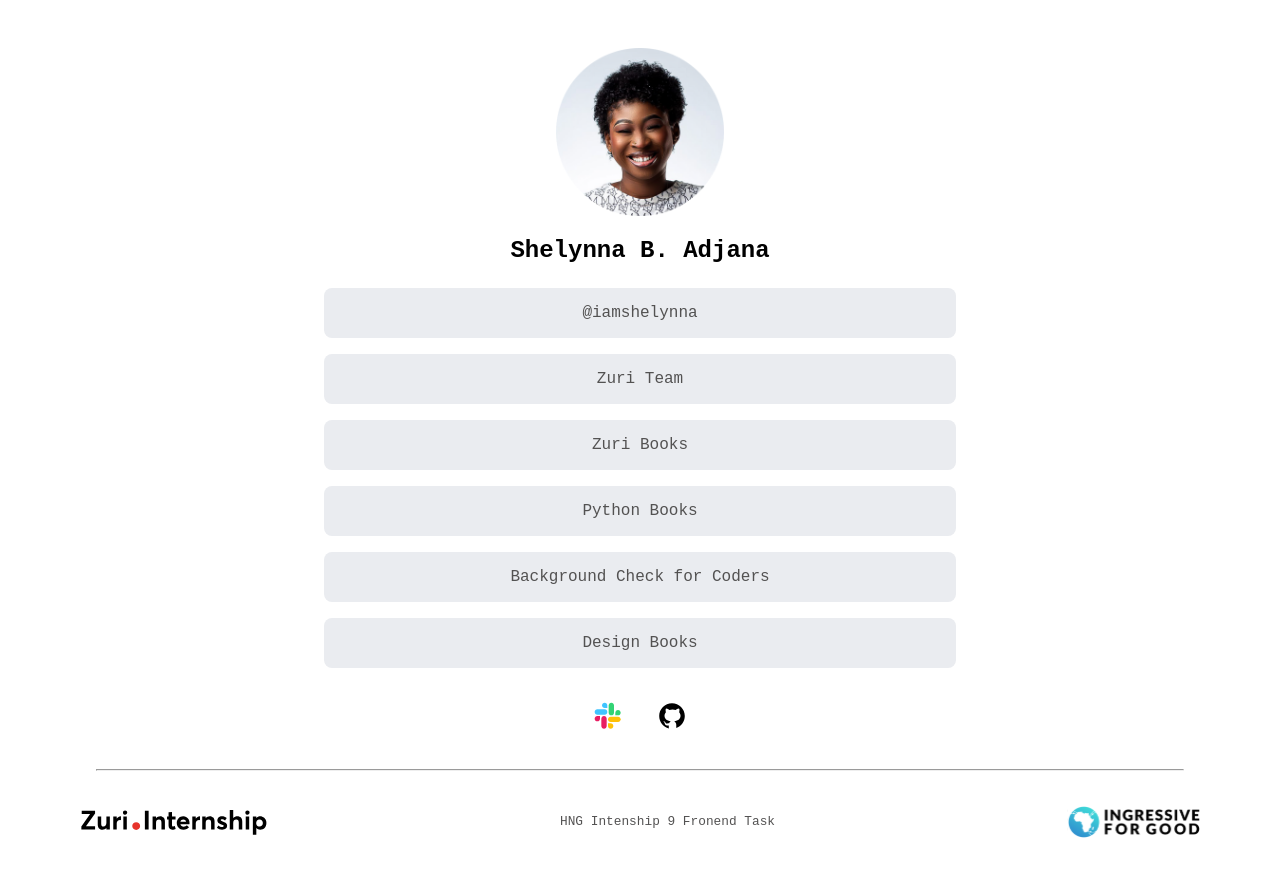
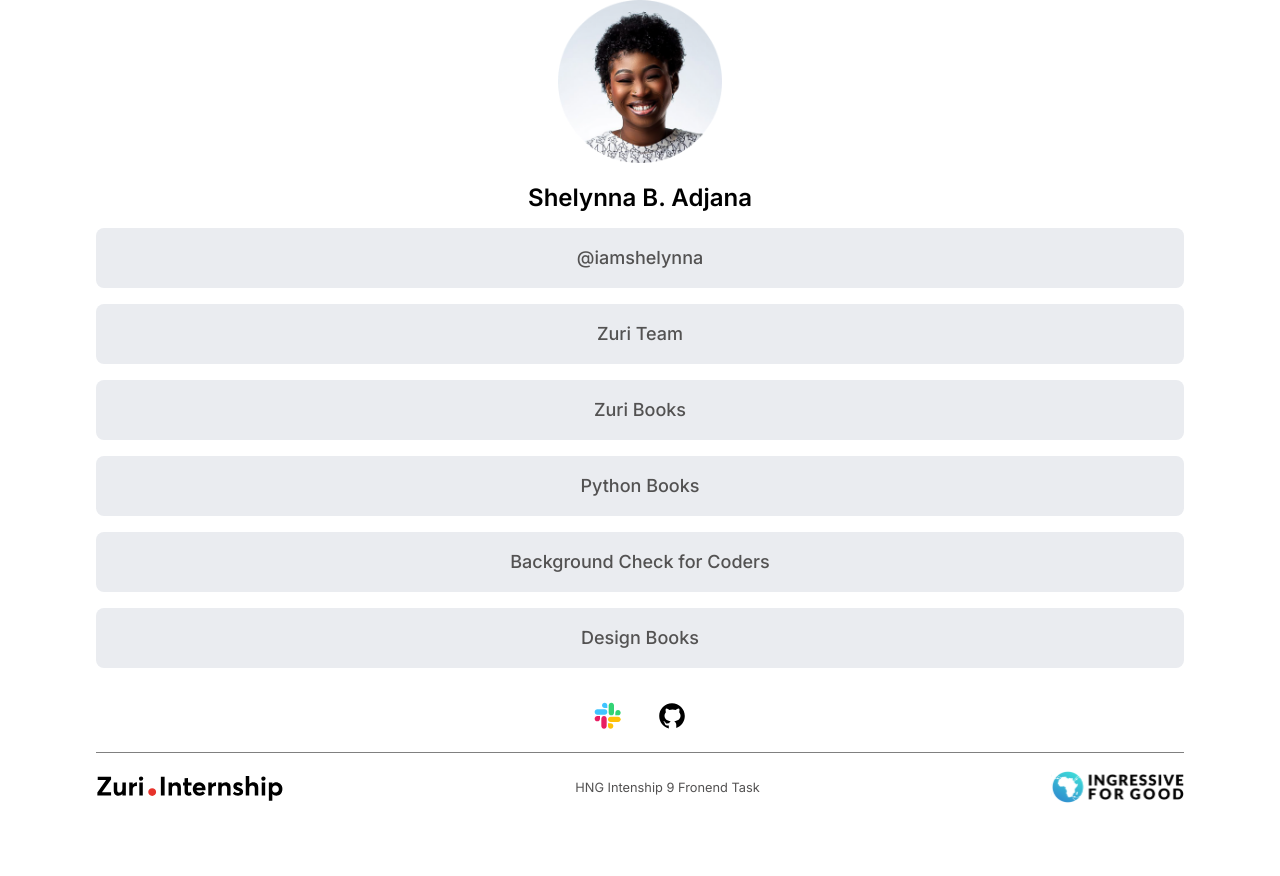
Before and after one commit to shelynna/Zuri-Task-one, a React (Create React App) app: page / in a window 1280 px wide. Shown: the top 876 px of the page. After the commit the page ends 821 px from the top, so only its background shows below. Built offline with nearby package versions, Linux system fonts and the light colour scheme; the HTML template or start-up script is replaced by a standard one.

Commit message:
updated task

```diff
--- a/public/index.html
+++ b/public/index.html
@@ -1,15 +1,17 @@
 <!DOCTYPE html>
 <html lang="en">
+
 <head>
   <meta charset="utf-8" />
   <link rel="icon" href="%PUBLIC_URL%/favicon.ico" />
   <meta name="viewport" content="width=device-width, initial-scale=1" />
   <meta name="theme-color" content="#000000" />
-    <meta
-      name="description"
-      content="Web site created using create-react-app"
-    />
+  <meta name="description" content="Web site created using create-react-app" />
   <link rel="apple-touch-icon" href="%PUBLIC_URL%/logo192.png" />
+  <link rel="preconnect" href="https://fonts.googleapis.com">
+  <link rel="preconnect" href="https://fonts.gstatic.com" crossorigin>
+  <link href="https://fonts.googleapis.com/css2?family=Inter:wght@100;200;300;400;500;600&display=swap"
+    rel="stylesheet">
   <!--
       manifest.json provides metadata used when your web app is installed on a
       user's mobile device or desktop. See https://developers.google.com/web/fundamentals/web-app-manifest/
@@ -26,6 +28,7 @@
     -->
   <title>React App</title>
 </head>
+
 <body>
   <noscript>You need to enable JavaScript to run this app.</noscript>
   <div id="root"></div>
@@ -40,4 +43,5 @@
       To create a production bundle, use `npm run build` or `yarn build`.
     -->
 </body>
+
 </html>
--- a/src/components/Connect.css
+++ b/src/components/Connect.css
@@ -1,25 +1,29 @@
 .container {
 	background-color: white;
 
-	/* width: 100%; */
-	max-width: 100vw;
+	width: 85%;
+
 	margin: 0 auto;
-	padding: 3rem 5rem;
+	/*  */
 }
 
 .btn {
 	display: flex;
-	width: 600px;
+	width: 100%;
 	margin: 1rem auto;
-	padding: 1rem;
+	padding: 1rem 0;
 	border-radius: 8px;
 	text-align: center;
 	background: #eaecf0;
 	justify-content: center;
+	font-style: normal;
+	font-weight: 500;
+	font-size: 18px;
+	line-height: 28px;
 }
 .btn:hover {
 	background: #a0a2a6;
-	/* color: #dbdbdb; */
+	color: white;
 }
 
 a {
@@ -37,15 +41,8 @@ hr {
 	margin: 1rem;
 }
 
-@media (min-width: 756px) {
-	.container{
-        display: flex;
-        flex-direction: column;
-    }
+@media (max-width: 426px){
+	.btn{
+		font-size: 14px;
+	}
 }
-@media (min-width: 365px) {
-	.container{
-        display: flex;
-        flex-direction: column;
-    }
-}
--- a/src/components/Connect.js
+++ b/src/components/Connect.js
@@ -12,15 +12,16 @@ const Links = () => {
             <section className="container ">
                 <Profile />
                 <div className="links">
-                    <div className='btn'><a href="https://twitter.com/iamshelynna" target="_blank" rel="noopener noreferrer">@iamshelynna</a></div>
-                    <div className='btn'><a href="https://training.zuri.team/" target="_blank" rel="noopener noreferrer">Zuri Team</a></div>
-                    <div className='btn'><a href="https://books.zuri.team/" target="_blank" rel="noopener noreferrer">Zuri Books</a></div>
-                    <div className='btn'><a href="https://books.zuri.team/python-for-beginners" target="_blank" rel="noopener noreferrer">Python Books</a></div>
-                    <div className='btn'><a href="https://background.zuri.team" target="_blank" rel="noopener noreferrer">Background Check for Coders</a></div>
-                    <div className='btn'><a href="https://books.zuri.team/design-rules" target="_blank" rel="noopener noreferrer">Design Books</a></div>
+                    <a className='btn' href="https://twitter.com/iamshelynna" target="_blank" rel="noopener noreferrer" title="Redirects you to my twitter profile" >@iamshelynna</a>
+                    <a id="btn__zuri" className='btn' href="https://training.zuri.team/" target="_blank" rel="noopener noreferrer" title="This redirects to zuri training page">Zuri Team</a>
+                    <a id="books" className='btn' href="https://books.zuri.team/" target="_blank" rel="noopener noreferrer" title="This redirects to zuri books">Zuri Books</a>
+                    <a id="book__python" className='btn' href="https://books.zuri.team/python-for-beginners?ref_id=shelynna" target="_blank" rel="noopener noreferrer" title="This redirects to zuri python books">Python Books</a>
+                    <a id="pitch" className='btn' href="https://background.zuri.team" target="_blank" rel="noopener noreferrer" title="This redirects to background check">Background Check for Coders</a>
+                    <a id="book__design" className='btn' href="https://books.zuri.team/design-rules" target="_blank" rel="noopener noreferrer" title="This redirects to design books">Design Books</a>
                 </div >
+
                 <Social />
-                <hr />
+
                 <Footer />
             </section>
 
--- a/src/components/Profile.js
+++ b/src/components/Profile.js
@@ -7,8 +7,9 @@ function Profile() {
     return (
         <>
         <div className='profile-image'>
-            <img src={img} alt="my profile" />
+            <img id='profile__img' src={img} alt="my profile" />
             <h2>Shelynna B. Adjana</h2>
+            <h2 id='slack' >shelynna</h2>
         </div>
         </>
     )
--- a/src/components/Social.js
+++ b/src/components/Social.js
@@ -7,8 +7,8 @@ function Social() {
     return (
         <>
             <div className='flex'>
-                <a href='https://github.com/shelynna' target="_blank" rel="noopener noreferrer" className='div'><img src={slack} alt="my slack account" /></a>
-                <a href='https://github.com/shelynna' target="_blank" rel="noopener noreferrer" className='div'><img src={github} alt="my github account" /></a>
+                <a id='twitter' href='https://github.com/shelynna' target="_blank" rel="noopener noreferrer" className='div'><img src={slack} alt="my slack account" /></a>
+                <a  href='https://github.com/shelynna' target="_blank" rel="noopener noreferrer" className='div'><img src={github} alt="my github account" /></a>
 
             </div>
         </>
--- a/src/components/footer.css
+++ b/src/components/footer.css
@@ -3,9 +3,18 @@
     justify-content: space-between;
     align-items: center;
     padding: 1rem 0;
+    border-top: 1px solid gray;
 
 }
 .footer h2{
     font-size: 0.8rem;
     font-weight: 400;
 }
+
+@media (max-width: 426px){
+	.footer{
+		flex-direction: column;
+		align-items: flex-start;
+        gap: 1.3rem;
+	}
+}
--- a/src/components/profile.css
+++ b/src/components/profile.css
@@ -1,16 +1,16 @@
-
-.profile-image{
+.profile-image {
 	width: 100%;
 	max-width: 90vw;
 	text-align: center;
-
-
 }
-.profile-image img{
+.profile-image img {
 	width: 15%;
 	margin: 0 auto;
 	cursor: pointer;
 }
-.profile-image h2{
+.profile-image h2 {
 	margin: 1rem 0 0.5rem 0;
 }
+#slack{
+    display:none;
+}
--- a/src/index.css
+++ b/src/index.css
@@ -1,14 +1,13 @@
 *{
   padding: 0;
   margin: 0;
-  font-family: poppins, monospace;
+  font-family: 'Inter', sans-serif;
+
 }
 html, body, li{
   box-sizing: border-box;
+  list-style: none;
 
-  list-style: none;
-background: #EAECF0;
-;
 }
 a{
     text-decoration: none;
```
Lines whose indentation alone changed are shown as unchanged.
